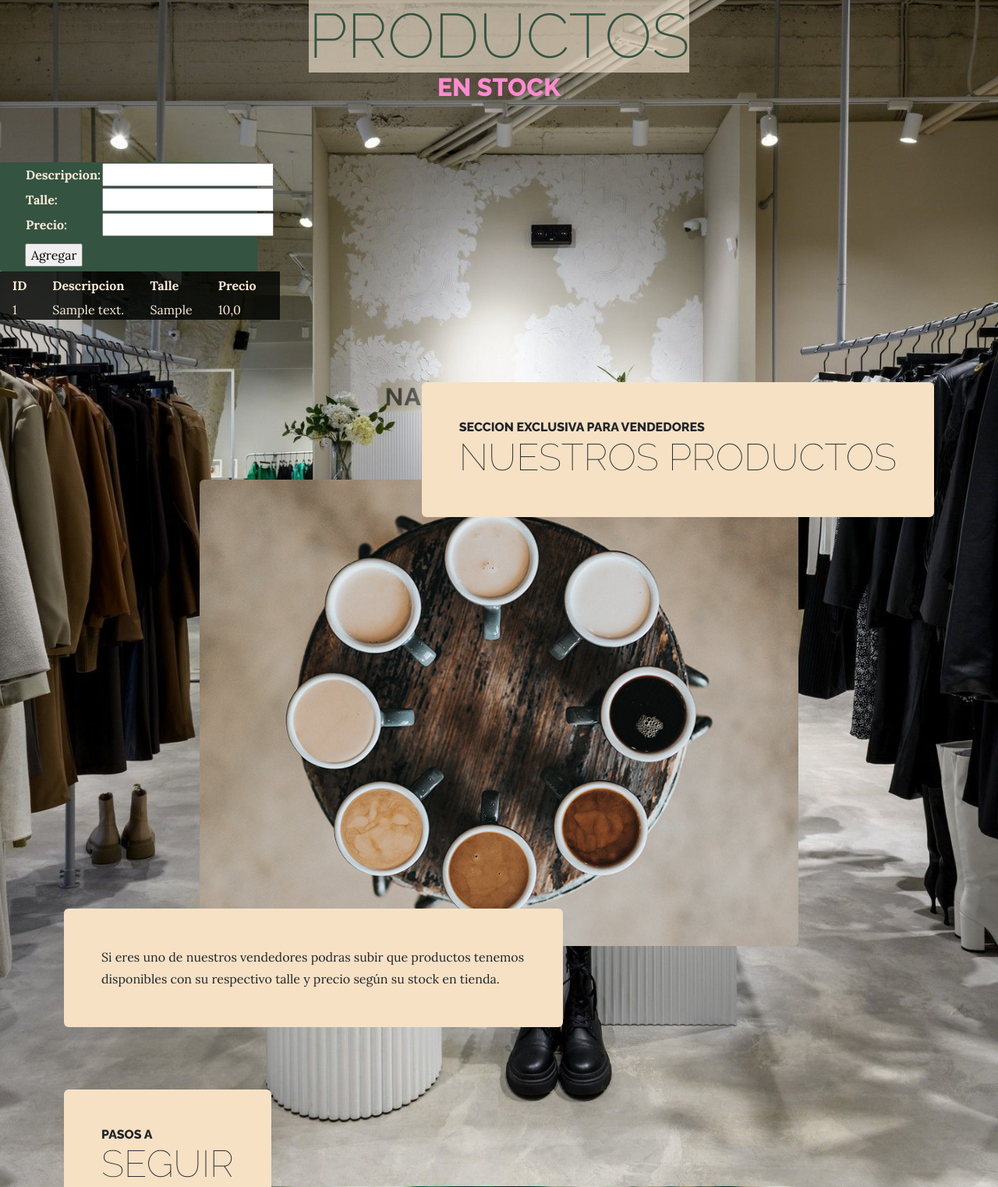
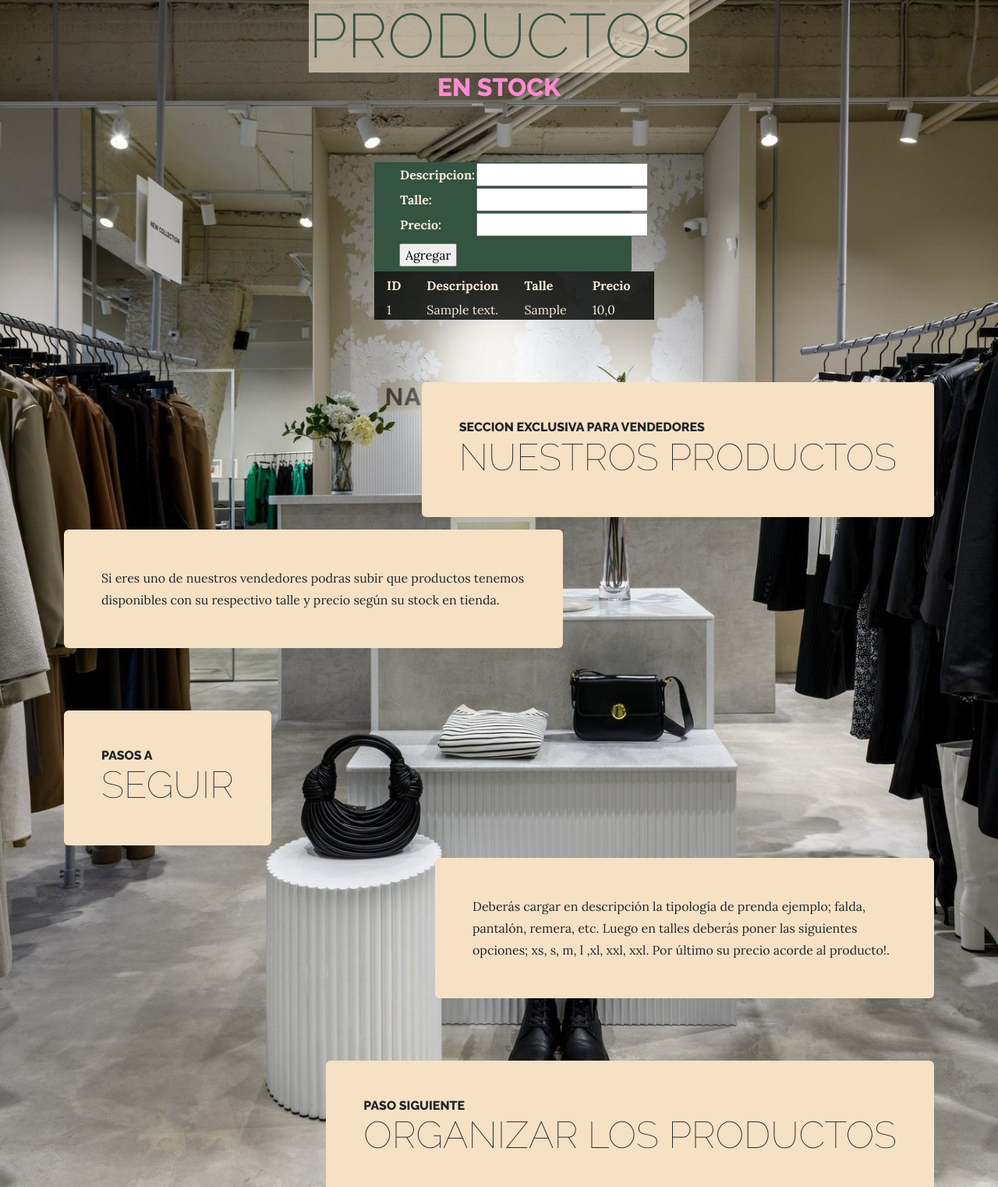
Before and after one commit to zmilagros/TercerPreEntregaMilagrosArraras, a Django app: page /products/ in a window 1280 px wide. Shown: the part 200-1722 px from the top of the page at 78% size. Run offline with Django 4.2, Linux system fonts and the light colour scheme; tables that the repository leaves empty hold one stand-in row (values such as "Sample post"); some libraries are stand-ins or nearby versions.

Commit message:
pulido de los  html y css

```diff
--- a/project/TIENDA/static/TIENDA/css/stylesPropios.css
+++ b/project/TIENDA/static/TIENDA/css/stylesPropios.css
@@ -44,6 +44,8 @@ body {
     background-color:rgb(52, 83, 65);
     padding-left: 2rem ;
     border-radius:1%;
+    margin-left: 30rem;
+    /* a futuro corregir ubicacion cambiando los margenes (margin-left= 30 rem) esta feo feo */
 
 }
 
@@ -63,6 +65,8 @@ body {
 
 .tabla-general{
     background-color: rgba(1, 3, 1, 0.808);
+    margin-left: 30rem;
+    /* a futuro corregir ubicacion cambiando los margenes (margin-left= 30 rem) esta feo feo */
 }
 
 .tabla-ID{
@@ -90,4 +94,25 @@ body {
     padding-top: 0.4rem;
 }
 
+.cliente-comentario{
+    text-align: center;
+}
+
 /* Modificaciones en el products */
+
+.product-item .product-item-description {
+    position: relative;
+    z-index: 1;
+    margin-top: 4rem;
+    max-width: 50vw;
+  }
+
+.instagram{
+    margin-top: 3rem;
+}
+
+.tabla-precio{
+    color: antiquewhite;
+    padding-right:1.8rem;
+    padding-top: 0.4rem;
+}
--- a/project/TIENDA/templates/TIENDA/about.html
+++ b/project/TIENDA/templates/TIENDA/about.html
@@ -78,7 +78,7 @@
                         <div class="col-xl-9 col-lg-10 mx-auto">
                             <div class="bg-faded rounded p-5">
                                 <h2 class="section-heading mb-4">
-                                    <span class="section-heading-lower">Nuestro Cliente</span>
+                                    <span class="cliente-comentario section-heading-lower">Nuestro Cliente</span>
                                 </h2>
                                 <p>En esta sección podrá ser parte de nuestros clientes y recibirá promociones y descuentos de la tienda a su email.</p>
                                 <p class="mb-0">
--- a/project/TIENDA/templates/TIENDA/products.html
+++ b/project/TIENDA/templates/TIENDA/products.html
@@ -60,7 +60,7 @@
                         <td class="tabla-apellido">
                             {{ producto.talle }}
                         </td>
-                        <td class="tabla-email">
+                        <td class="tabla-precio">
                             {{ producto.precio }}
                         </td>
 
@@ -81,7 +81,6 @@
                             </h2>
                         </div>
                     </div>
-                    <img class="product-item-img mx-auto d-flex rounded img-fluid mb-3 mb-lg-0" src="assets/img/products-01.jpg" alt="..." />
                     <div class="product-item-description d-flex me-auto">
                         <div class="bg-faded p-5 rounded"><p class="mb-0">Si eres uno de nuestros vendedores podras subir que productos tenemos disponibles con su respectivo talle y precio según su stock en tienda.</p></div>
                     </div>
@@ -99,7 +98,6 @@
                             </h2>
                         </div>
                     </div>
-                    <img class="product-item-img mx-auto d-flex rounded img-fluid mb-3 mb-lg-0" src="assets/img/products-02.jpg" alt="..." />
                     <div class="product-item-description d-flex ms-auto">
                         <div class="bg-faded p-5 rounded"><p class="mb-0">Deberás cargar en descripción la tipología de prenda ejemplo; falda, pantalón, remera, etc. Luego en talles deberás poner las siguientes opciones; xs, s, m, l ,xl, xxl, xxl. Por último su precio acorde al producto!.</p></div>
                     </div>
@@ -117,7 +115,6 @@
                             </h2>
                         </div>
                     </div>
-                    <img class="product-item-img mx-auto d-flex rounded img-fluid mb-3 mb-lg-0" src="assets/img/products-03.jpg" alt="..." />
                     <div class="product-item-description d-flex me-auto">
                         <div class="bg-faded p-5 rounded"><p class="mb-0">Nuestros encargados en administración colocarán los productos en stock en su correspondiente categoría;
                             -ropa interior
```
